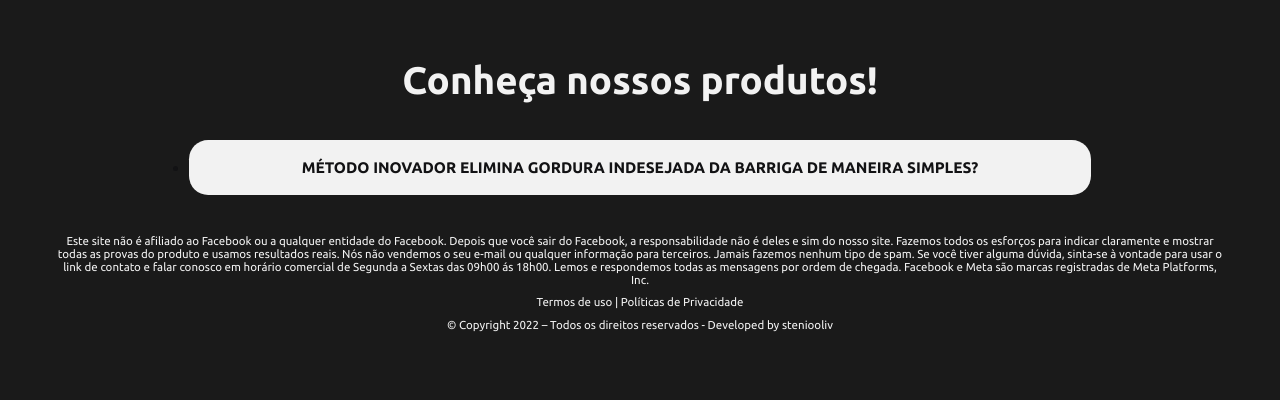
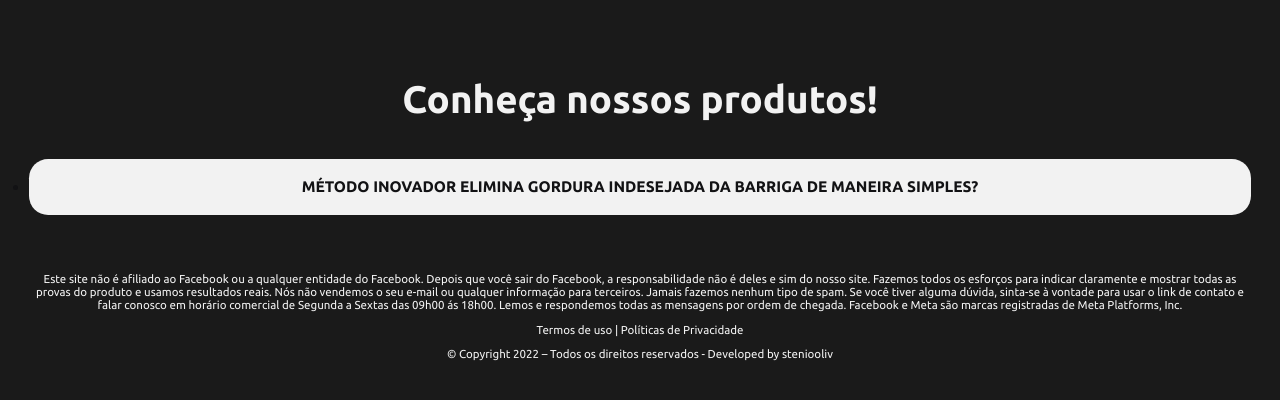
Before and after one commit to steniooliv/landind-page-quiz, a Next.js app: page / in a window 1280 px wide. Shown: the top 400 px of the page. Built offline with nearby package versions, Linux system fonts and the light colour scheme.

Commit message:
fix styles and layout postition on xl screen

```diff
--- a/src/components/Footer/index.tsx
+++ b/src/components/Footer/index.tsx
@@ -17,7 +17,7 @@ export function Footer() {
   }, []);
 
   return (
-    <footer>
+    <footer className={styles.footer}>
       <p className={styles["facebook-terms"]}>
         Este site não é afiliado ao Facebook ou a qualquer entidade do Facebook. Depois que você sair do Facebook, a responsabilidade não é deles e sim do nosso site. Fazemos todos os esforços para indicar claramente e mostrar todas as provas do produto e usamos resultados reais. Nós não vendemos o seu e-mail ou qualquer informação para terceiros. Jamais fazemos nenhum tipo de spam. Se você tiver alguma dúvida, sinta-se à vontade para usar o link de contato e falar conosco em horário comercial de Segunda a Sextas das 09h00 ás 18h00. Lemos e respondemos todas as mensagens por ordem de chegada. Facebook e Meta são marcas registradas de Meta Platforms, Inc.
       </p>
--- a/src/components/Footer/styles.module.scss
+++ b/src/components/Footer/styles.module.scss
@@ -1,21 +1,25 @@
-.copyright {
+.footer {
+  width: 100%;
+  padding: 1rem;
+}
+
+.facebook-terms {
   font-size: 0.6rem;
   font-weight: 400;
   text-align: center;
-  margin-bottom: 0.5rem;
+  margin-bottom: 0.6rem;
 }
 
 .use-terms {
   font-size: 0.6rem;
   font-weight: 400;
   text-align: center;
-  margin-bottom: 0.5rem;
+  margin-bottom: 0.6rem;
 }
 
-.facebook-terms {
+.copyright {
   font-size: 0.6rem;
   font-weight: 400;
   text-align: center;
-  padding: 0 3rem;
-  margin-bottom: 0.5rem;
+  margin-bottom: 0.6rem;
 }
--- a/src/components/ProductList/styles.module.scss
+++ b/src/components/ProductList/styles.module.scss
@@ -1,5 +1,5 @@
 .list {
-  max-width: 940px;
+  width: 100%;
   margin: 0 auto;
   padding: 1rem;
 
@@ -10,8 +10,7 @@
     color: var(--black);
     background-color: var(--white);
     border-radius: 1rem;
-    padding: 1rem;
+    padding: 1rem 0;
     margin-bottom: 1rem;
-
   }
 }
--- a/src/components/ProductPage/index.tsx
+++ b/src/components/ProductPage/index.tsx
@@ -49,7 +49,7 @@ export function ProductPage(product: IProduct) {
         {question != totalQuestions
           ?
           <div className={styles.question}>
-            <p>{product.questions[question].question}</p>
+            <p>Pergunta {question + 1} - {product.questions[question].question}</p>
           </div>
           : null
         }
--- a/src/components/ProductPage/styles.module.scss
+++ b/src/components/ProductPage/styles.module.scss
@@ -1,7 +1,6 @@
 .main {
-  max-width: 1360px;
-  padding: 3rem;
-  margin: 0 auto;
+  max-width: 100%;
+  margin-top: 3rem;
 }
 
 .product {
@@ -9,6 +8,7 @@
   align-items: center;
   justify-content: center;
   flex-direction: row;
+  padding: 1rem;
 
   @media (max-width: 768px) {
     flex-direction: column;
@@ -30,24 +30,23 @@
   white-space: pre-line;
 
   h2 {
-    color: var(--white);
     text-align: center;
+    color: var(--yellow);
+    padding: 0.5rem;
     margin-bottom: 1rem;
   }
 
   p{
+    font-size: 0.8rem;
+    text-align: justify;
     color: var(--white);
-    font-size: 0.8rem;
-    text-align: center;
-    overflow: auto;
-    max-height: 5rem;
     padding: 0.5rem;
   }
  }
 
 .quiz {
-  width: 70vw;
-  min-height: 30vh;
+  width: 95%;
+  min-height: 20vh;
   background-color: var(--white);
   border-radius: 1rem;
   padding: 1rem;
@@ -58,9 +57,6 @@
   align-items: center;
   justify-content: center;
 
-  @media (max-width: 720px) {
-    width: 85vw;
-  }
 }
 
 .question {
@@ -143,11 +139,9 @@
   }
 
   p{
-    color: var(--black);
     font-size: 0.8rem;
     text-align: center;
-    overflow: auto;
-    max-height: 5rem;
+    color: var(--black);
     padding: 0.5rem;
     margin-bottom: 1rem;
   }
--- a/src/pages/product/[id].tsx
+++ b/src/pages/product/[id].tsx
@@ -1,7 +1,7 @@
 import { NextRouter, useRouter } from "next/router";
 import Head from "next/head";
 
-import { IProduct, ProductProps } from "../../@types";
+import { ProductProps } from "../../@types";
 import { ProductPage } from "../../components/ProductPage";
 import { Footer } from "../../components/Footer";
 
--- a/src/styles/globals.scss
+++ b/src/styles/globals.scss
@@ -10,6 +10,7 @@
   --black: #121214;
   --black-light: #1a1a1a;
   --green: #06F256;
+  --yellow: #FFFE02;
 }
 
 html, body, input, textarea, select, button {
@@ -48,6 +49,8 @@ html {
 }
 
 body {
+  max-width: 1260px;
+  margin: 0 auto;
   color: var(--white);
   background-color: var(--black-light);
 }
--- a/src/styles/home.module.scss
+++ b/src/styles/home.module.scss
@@ -5,5 +5,5 @@
 .h1 {
   text-align: center;
   color: var(--white);
-  margin: 1rem;
+  padding: 1rem;
 }
```
